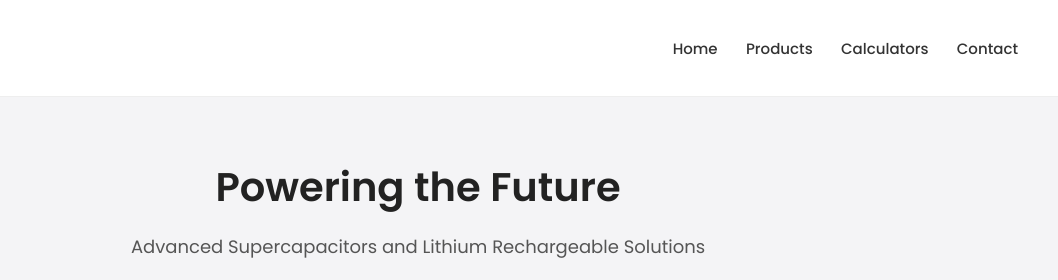
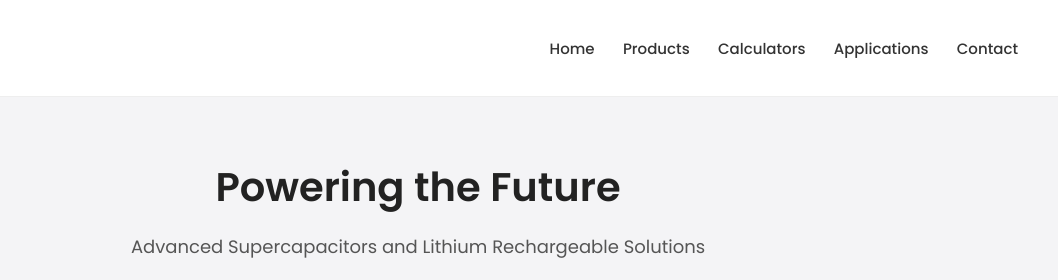
Before and after one commit to elova9049/korchip-assistant-api, a website: page index.html in a window 1280 px wide. Shown: the top 280 px of the page, 222-1280 px from the left. Drawn offline with Linux system fonts and the light colour scheme.

Commit message:
Update header.html

```diff
--- a/header.html
+++ b/header.html
@@ -4,6 +4,7 @@
     <a href="index.html">Home</a>
     <a href="products.html">Products</a>
     <a href="calculators.html">Calculators</a>
+    <a href="applications.html">Applications</a>
     <a href="contact.html">Contact</a>
   </nav>
 </header>
```
